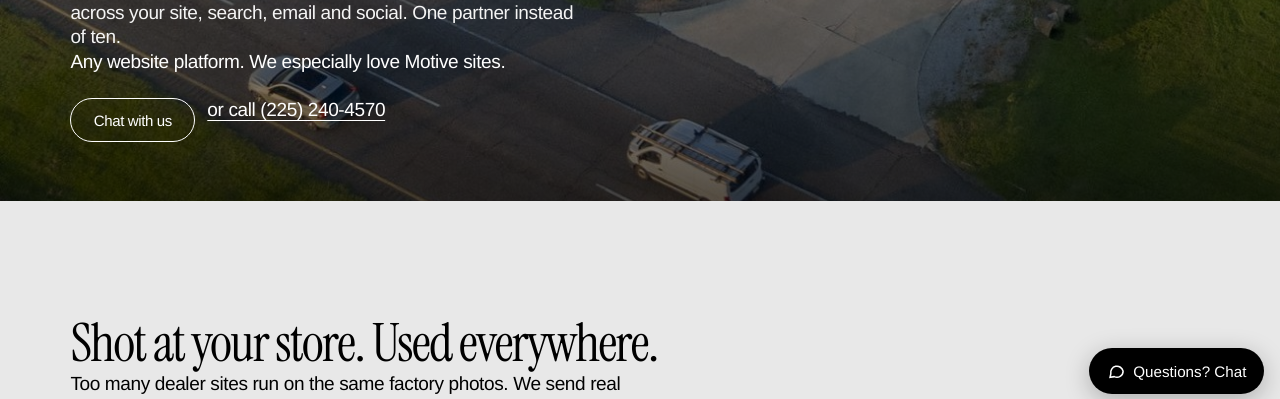
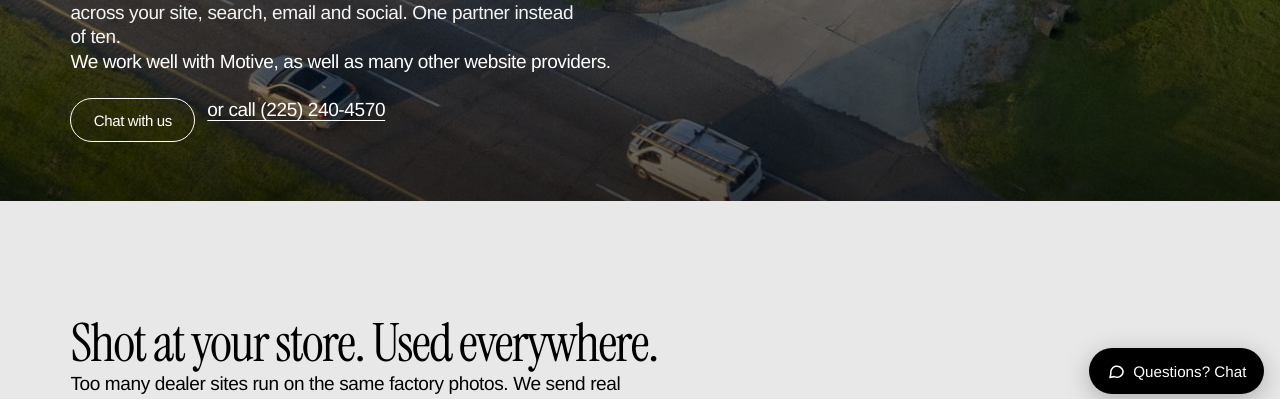
Before and after one commit to thecooperativeagency/coop-site, a plain HTML site: page products-and-services.html in a window 1280 px wide. Shown: the part 390-789 px from the top of the page. Drawn offline with Linux system fonts and the light colour scheme.

Commit message:
P&S: Motive platform line per Lance

```diff
--- a/products-and-services.html
+++ b/products-and-services.html
@@ -54,7 +54,7 @@
     <div class="page-hero__content">
       <h1 class="display">One team behind your store's marketing.</h1>
       <p class="body page-hero__lede">We send real creators to your store, then put that content to work across your site, search, email and social. One partner instead of ten.</p>
-      <p class="body">Any website platform. We especially love Motive sites.</p>
+      <p class="body">We work well with Motive, as well as many other website providers.</p>
       <p class="ps-actions" id="ps-hero-cta">
         <a class="btn-pill" href="/contact" data-coop-chat aria-haspopup="dialog">Chat with us</a>
         <a class="ps-call" href="tel:+12252404570">or call (225) 240-4570</a>
```
Also changed, not shown: 1 other file.
